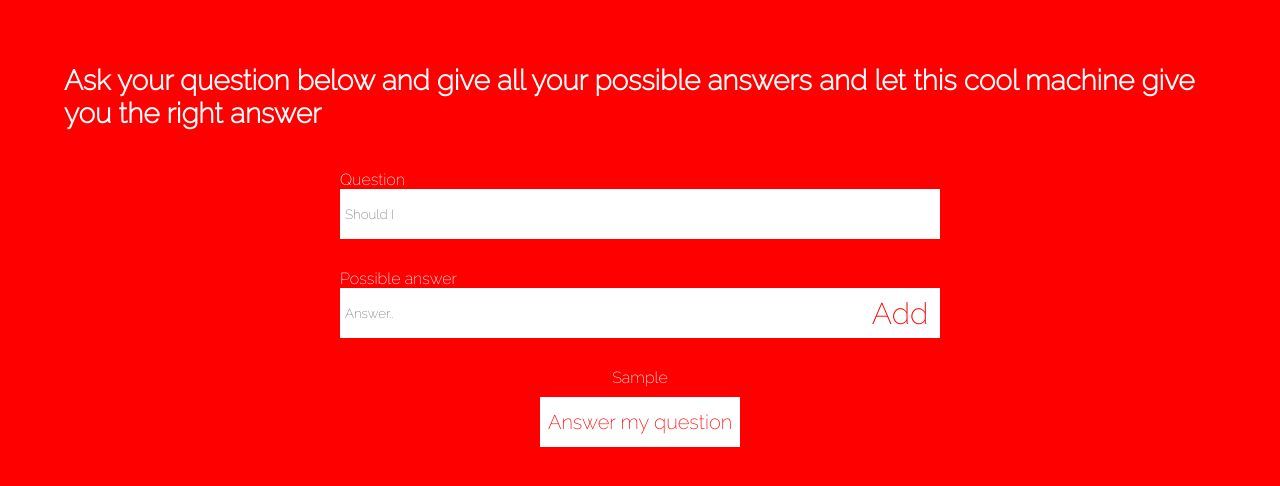
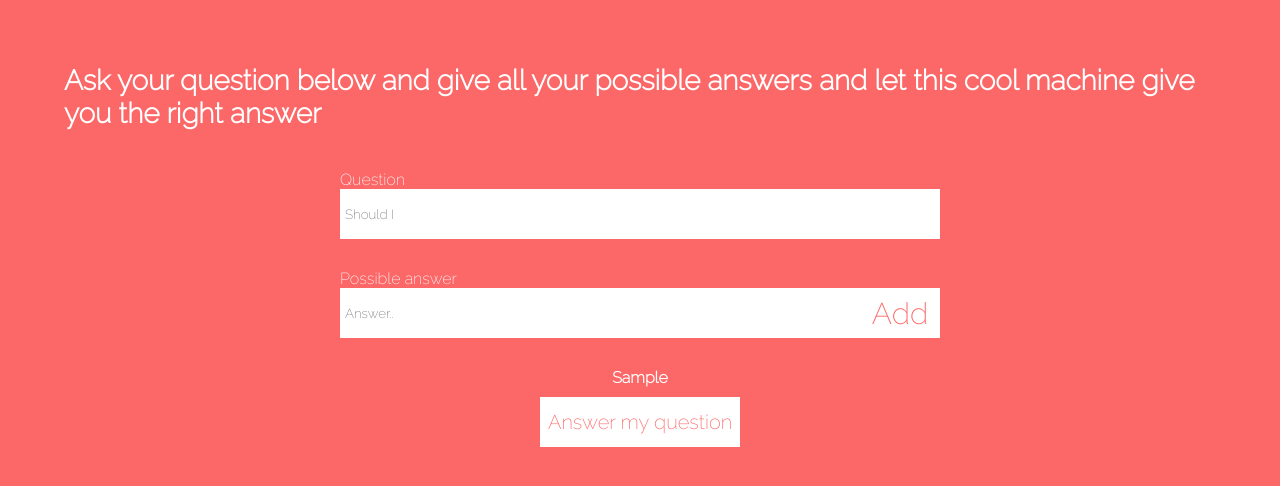
Before and after one commit to mikaelaalu/should-i, a React (Create React App) app in the folder should-i/: page / in a window 1280 px wide. Both pictures are taken after typing "Sample" into the empty fields and a click on the button "Add". Shown: the top 486 px of the page. Built offline with nearby package versions, Linux system fonts and the light colour scheme.

Commit message:
update styling

```diff
--- a/should-i/src/App.css
+++ b/should-i/src/App.css
@@ -6,7 +6,7 @@
 }
 
 body {
-  background-color: red;
+  background-color: rgba(252, 76, 76, 0.842);
   color: white;
 }
 
@@ -43,7 +43,7 @@ section {
   margin: 10px;
   border: none;
   background-color: white;
-  color: red;
+  color: rgba(252, 76, 76, 0.842);
   font-size: 20px;
   margin-bottom: 10px;
   cursor: pointer;
@@ -54,7 +54,7 @@ section {
   height: 50px;
   border: none;
   background-color: white;
-  color: red;
+  color: rgba(252, 76, 76, 0.842);
   font-size: 30px;
   cursor: pointer;
 }
@@ -91,6 +91,9 @@ section {
   align-items: flex-start;
   flex-direction: column;
 }
+.possibleAnswers {
+  font-weight: bold;
+}
 
 @media (min-width: 768px) {
   .title {
--- a/should-i/src/App.js
+++ b/should-i/src/App.js
@@ -72,7 +72,9 @@ function App() {
 
       {showPossibleAnswers &&
         possibleAnswers.map((possibleAnswer, i) => (
-          <p key={i}>{possibleAnswer}</p>
+          <p key={i} className="possibleAnswers">
+            {possibleAnswer}
+          </p>
         ))}
 
       <button className="button" onClick={displayQuestion}>
```
